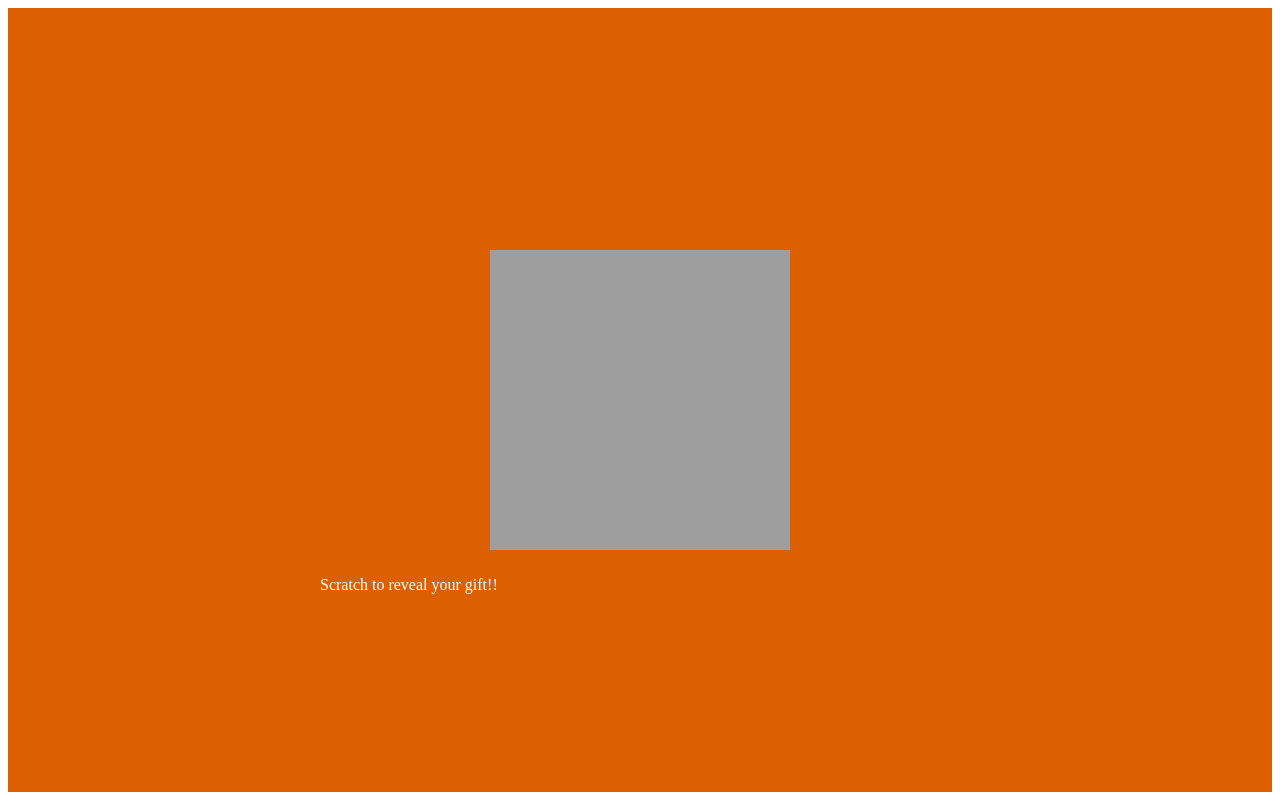
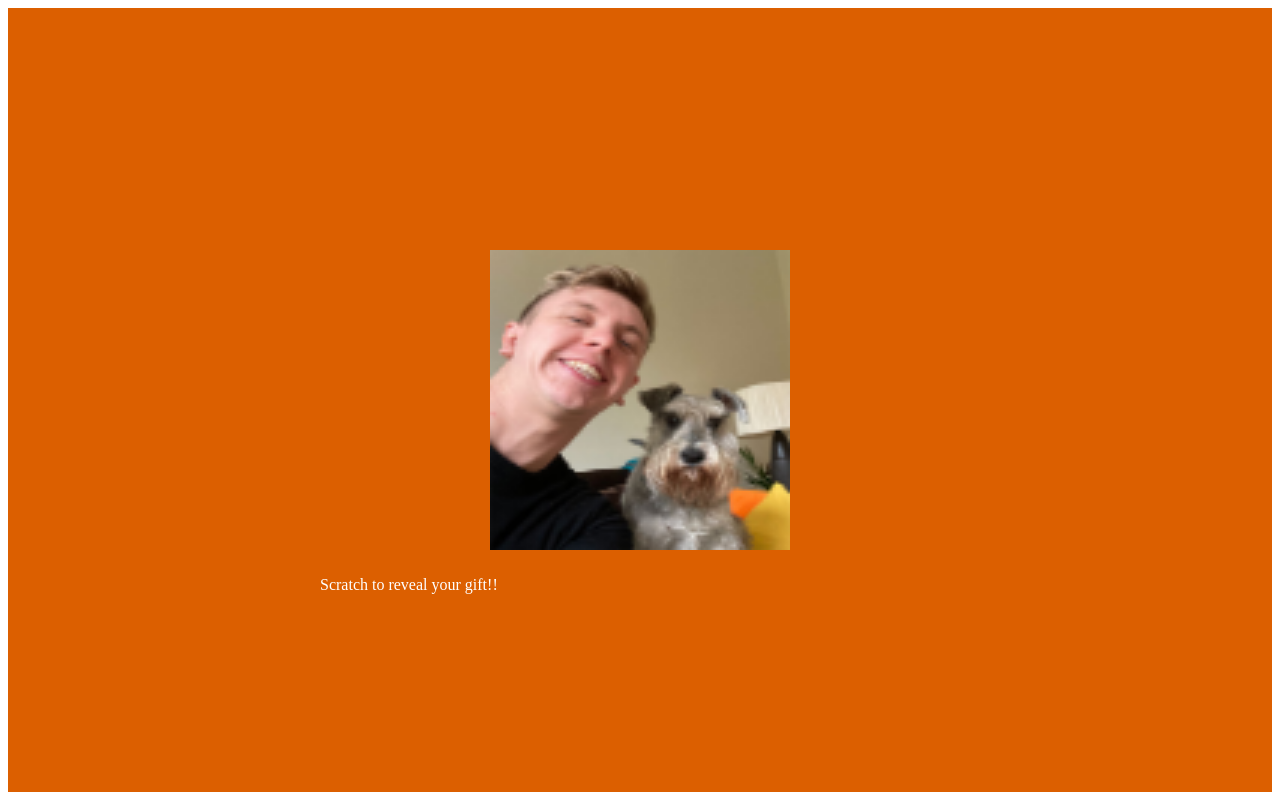
Before and after one commit to sittinginatree/scratcher, a plain HTML site: page scratcher.html in a window 1280 px wide. Drawn offline with Linux system fonts and the light colour scheme.

Commit message:
added gift info

```diff
--- a/scratcher.html
+++ b/scratcher.html
@@ -21,7 +21,12 @@
                     <div id="bridgeContainer">
 
                         <canvas id="bridge" width="100%" height="100%"></canvas>
-                        <div id="gift"><p>XXX-XXX-XXX</p></div>
+                        <div id="gift">
+                           <p class="giftcontent"><img src="corgi.jpg">  </p>
+
+
+
+                        </div>
 
                     </div>
 
--- a/scripts.js
+++ b/scripts.js
@@ -8,14 +8,9 @@ if (brushRadius < 50) { brushRadius = 50 }
 img.onload = function(){
 	bridgeCanvas.drawImage(img, 0, 0, bridge.width, bridge.height);
 }
-img.loc = 'https://s3-us-west-2.amazonaws.com/s.cdpn.io/4273/';
-img.filename = 'calgary-bridge-2013.jpg';
-if (window.devicePixelRatio >= 2) {
-	var nameParts = img.filename.split('.');
-	img.src = img.loc + nameParts[0]+"-2x"+"."+nameParts[1];
-} else {
-	img.src = img.loc + img.filename;
-}
+
+img.src = "chrisbert.jpg"
+
 
 function detectLeftButton(event) {
     if ('buttons' in event) {
--- a/styles.css
+++ b/styles.css
@@ -72,6 +72,8 @@ transform: translate(-50%, -50%);
     display:none;
 }
 
+
+
 #prompt {
     position: fixed;
     top:70%;
```
Also changed, not shown: chrisbert.jpg (added), corgi.jpg (added), oodie.png (added).
